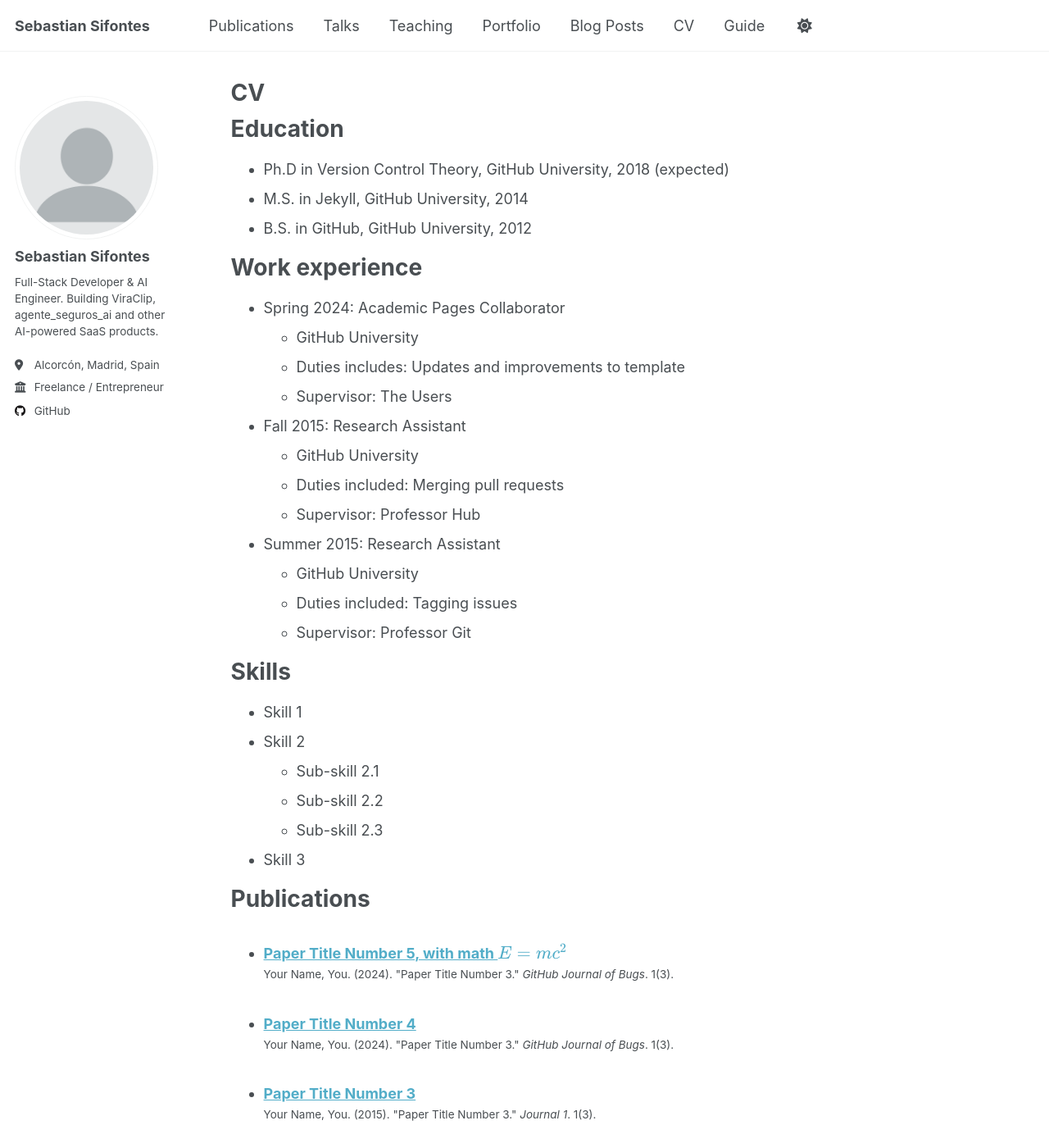
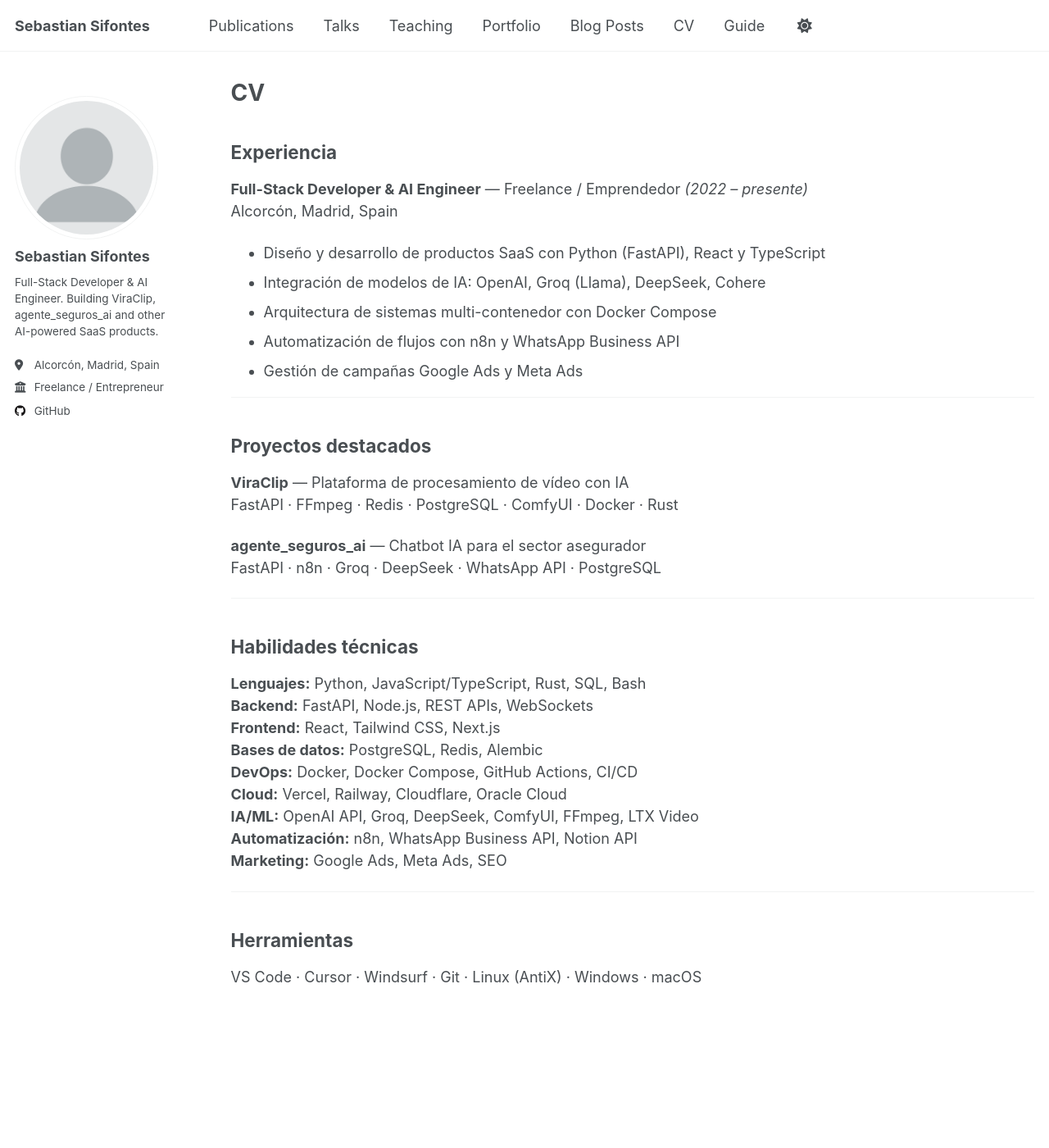
Before and after one commit to sebsv123/sebsv123.github.io, a Jekyll site: the page built from _pages/cv.md, in a window 1280 px wide and 1400 px high. Shown: the whole window at 82% size. Built offline with Jekyll 4.4.1, drawn with Linux system fonts in a browser that asks for light colours; a script that is not in the unit is left out; some of the changed text lies outside the part shown.

Commit message:
feat: update CV page with real skills and experience

```diff
--- a/_pages/cv.md
+++ b/_pages/cv.md
@@ -9,56 +9,43 @@ redirect_from:
 
 {% include base_path %}
 
-Education
-======
-* Ph.D in Version Control Theory, GitHub University, 2018 (expected)
-* M.S. in Jekyll, GitHub University, 2014
-* B.S. in GitHub, GitHub University, 2012
+## Experiencia
 
-Work experience
-======
-* Spring 2024: Academic Pages Collaborator
-  * GitHub University
-  * Duties includes: Updates and improvements to template
-  * Supervisor: The Users
+**Full-Stack Developer & AI Engineer** — Freelance / Emprendedor *(2022 – presente)*
+Alcorcón, Madrid, Spain
 
-* Fall 2015: Research Assistant
-  * GitHub University
-  * Duties included: Merging pull requests
-  * Supervisor: Professor Hub
+- Diseño y desarrollo de productos SaaS con Python (FastAPI), React y TypeScript
+- Integración de modelos de IA: OpenAI, Groq (Llama), DeepSeek, Cohere
+- Arquitectura de sistemas multi-contenedor con Docker Compose
+- Automatización de flujos con n8n y WhatsApp Business API
+- Gestión de campañas Google Ads y Meta Ads
 
-* Summer 2015: Research Assistant
-  * GitHub University
-  * Duties included: Tagging issues
-  * Supervisor: Professor Git
+---
 
-Skills
-======
-* Skill 1
-* Skill 2
-  * Sub-skill 2.1
-  * Sub-skill 2.2
-  * Sub-skill 2.3
-* Skill 3
+## Proyectos destacados
 
-Publications
-======
-  <ul>{% for post in site.publications reversed %}
-    {% include archive-single-cv.html %}
-  {% endfor %}</ul>
+**ViraClip** — Plataforma de procesamiento de vídeo con IA
+FastAPI · FFmpeg · Redis · PostgreSQL · ComfyUI · Docker · Rust
 
-Talks
-======
-  <ul>{% for post in site.talks reversed %}
-    {% include archive-single-talk-cv.html  %}
-  {% endfor %}</ul>
+**agente_seguros_ai** — Chatbot IA para el sector asegurador
+FastAPI · n8n · Groq · DeepSeek · WhatsApp API · PostgreSQL
 
-Teaching
-======
-  <ul>{% for post in site.teaching reversed %}
-    {% include archive-single-cv.html %}
-  {% endfor %}</ul>
+---
 
-Service and leadership
-======
-* Currently signed in to 43 different slack teams
+## Habilidades técnicas
+
+**Lenguajes:** Python, JavaScript/TypeScript, Rust, SQL, Bash
+**Backend:** FastAPI, Node.js, REST APIs, WebSockets
+**Frontend:** React, Tailwind CSS, Next.js
+**Bases de datos:** PostgreSQL, Redis, Alembic
+**DevOps:** Docker, Docker Compose, GitHub Actions, CI/CD
+**Cloud:** Vercel, Railway, Cloudflare, Oracle Cloud
+**IA/ML:** OpenAI API, Groq, DeepSeek, ComfyUI, FFmpeg, LTX Video
+**Automatización:** n8n, WhatsApp Business API, Notion API
+**Marketing:** Google Ads, Meta Ads, SEO
+
+---
+
+## Herramientas
+
+VS Code · Cursor · Windsurf · Git · Linux (AntiX) · Windows · macOS
```
